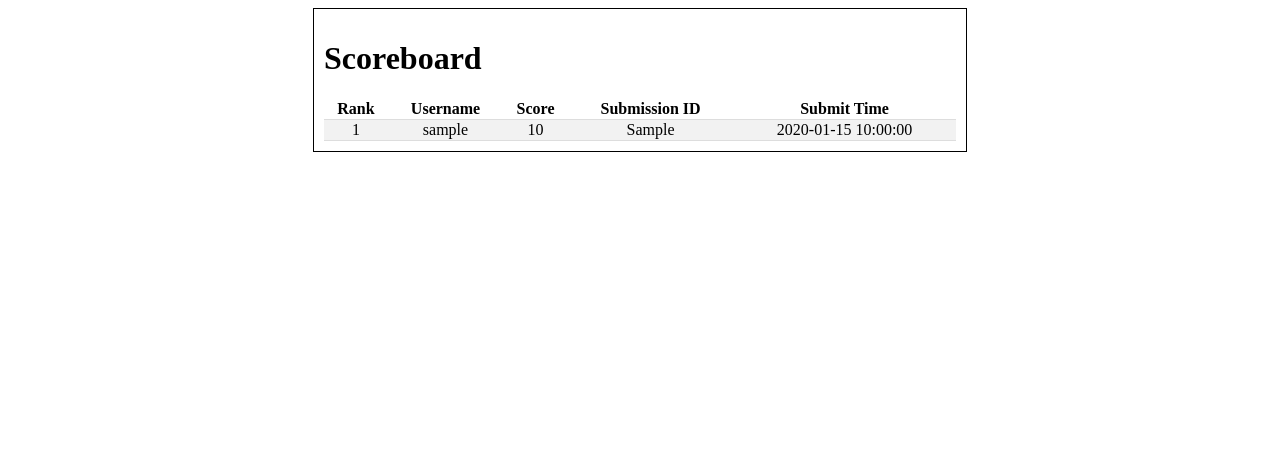
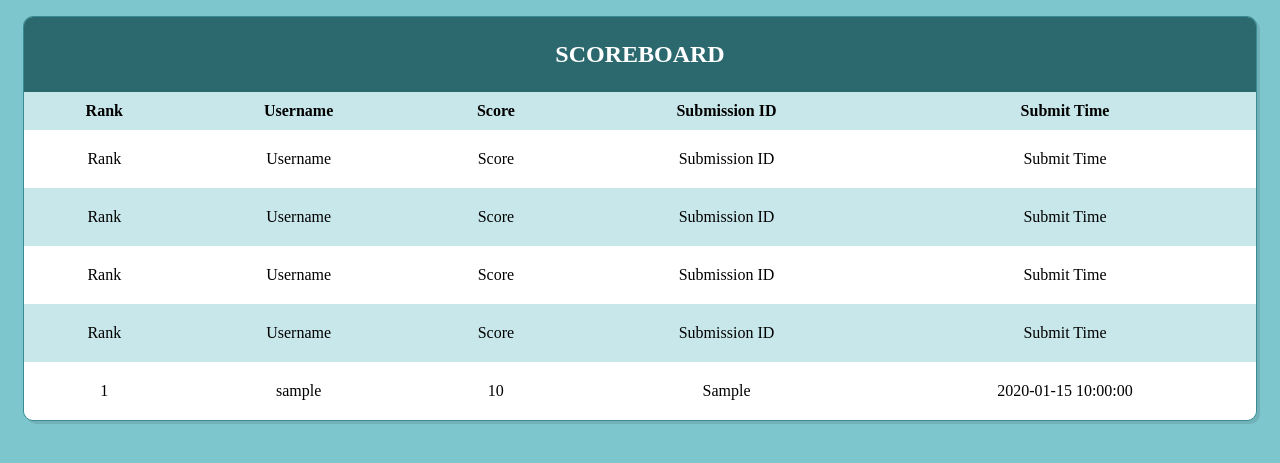
Before and after one commit to jusmistic/WebTech, a PHP site: page /backend/scoreboard.php in a window 1280 px wide. Shown: the top 463 px of the page. Run offline with PHP 8.4, Linux system fonts and the light colour scheme; tables that the repository leaves empty or names only in its code hold one stand-in row (values such as "Sample post").

Commit message:
score board css

```diff
--- a/article/backend/scoreboard.css
+++ b/article/backend/scoreboard.css
@@ -1,12 +1,27 @@
+
 body{
-
+    background-color:hsl(185, 44%, 65%);
 }
 
 .center{
+    padding: 0px;
+    border: 1px solid hsl(185,44%,40%);
+   border-radius: 10px;
+   box-shadow: 3px 3px 0 rgba(0,0,0,0.1);
+   max-width: calc(100% - 2em);
+   margin: 1em auto;
+   overflow: hidden;
+   width: 100%;
+}
+.score-header{
+    background-color: hsl(185,44%,30%);
+    text-align: center;
+    color: white;
+    font-size: 1.5em;
+    padding: 1em;
+    text-align: center;
+    text-transform: uppercase;
     margin: auto;
-    width: 50%;
-    border: 1px solid black;
-    padding: 10px;
 }
 .score-table{
     border-collapse: collapse;
@@ -15,8 +30,16 @@ body{
     text-align: center;
 }
 th, td{
-    border-bottom: 1px solid #ddd;
+    padding:20px;
+
 }
 tr:nth-child(even) {
-    background-color: #f2f2f2;
+    background-color:  white;
 }
+tr:nth-child(odd) {
+    background-color:  hsl(185,44%,85%);
+}
+th{
+    padding: 10px;
+    background-color: hsl(185,44%,85%);
+}
--- a/article/backend/scoreboard.php
+++ b/article/backend/scoreboard.php
@@ -11,13 +11,41 @@
 <body>
     <div class="center">
         <h1 class="score-header">Scoreboard</h1>
-        <table class="score-table">
+        <table  class="score-table">
             <tr>
                 <th>Rank</th>
                 <th>Username</th>
                 <th>Score</th>
                 <th>Submission ID</th>
                 <th>Submit Time</th>
+            </tr>
+            <tr>
+                <td>Rank</td>
+                <td>Username</td>
+                <td>Score</td>
+                <td>Submission ID</td>
+                <td>Submit Time</td>
+            </tr>
+            <tr>
+                <td>Rank</td>
+                <td>Username</td>
+                <td>Score</td>
+                <td>Submission ID</td>
+                <td>Submit Time</td>
+            </tr>
+            <tr>
+                <td>Rank</td>
+                <td>Username</td>
+                <td>Score</td>
+                <td>Submission ID</td>
+                <td>Submit Time</td>
+            </tr>
+            <tr>
+                <td>Rank</td>
+                <td>Username</td>
+                <td>Score</td>
+                <td>Submission ID</td>
+                <td>Submit Time</td>
             </tr>
 
         <?php
```
